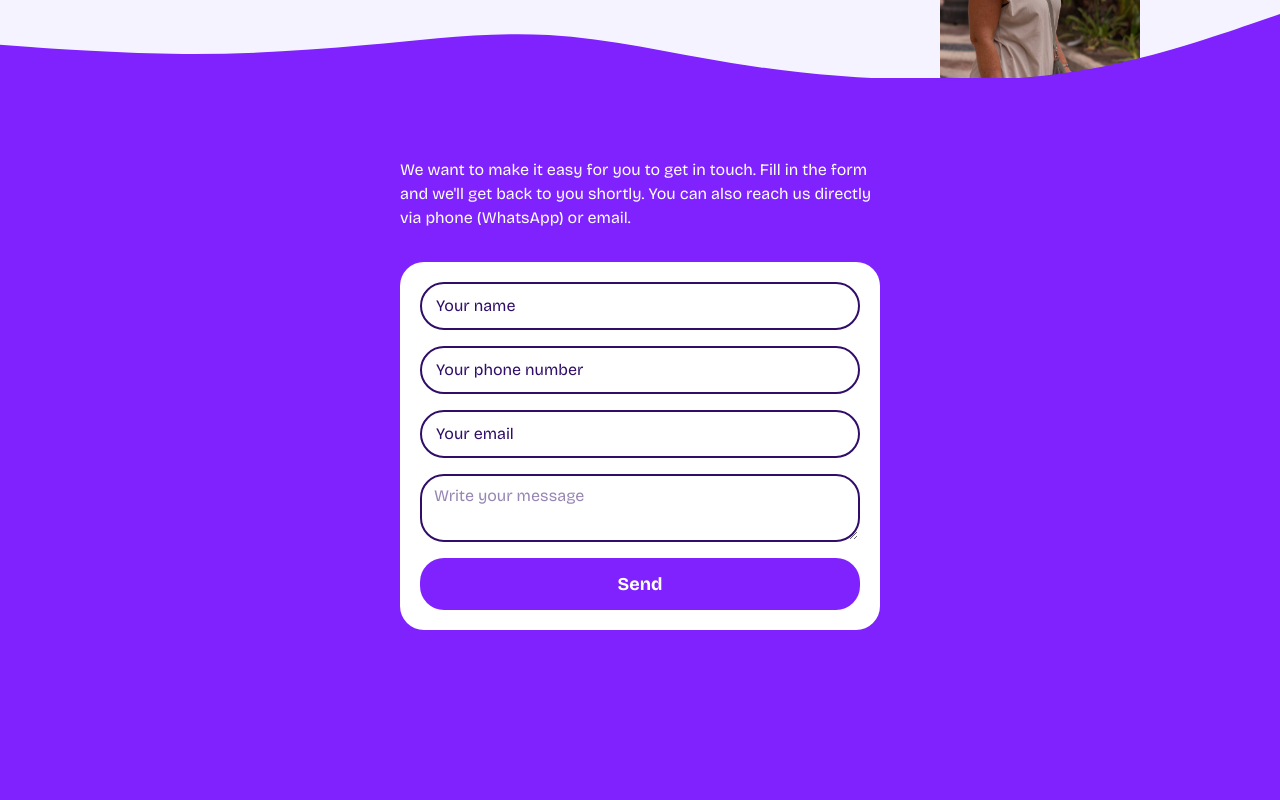
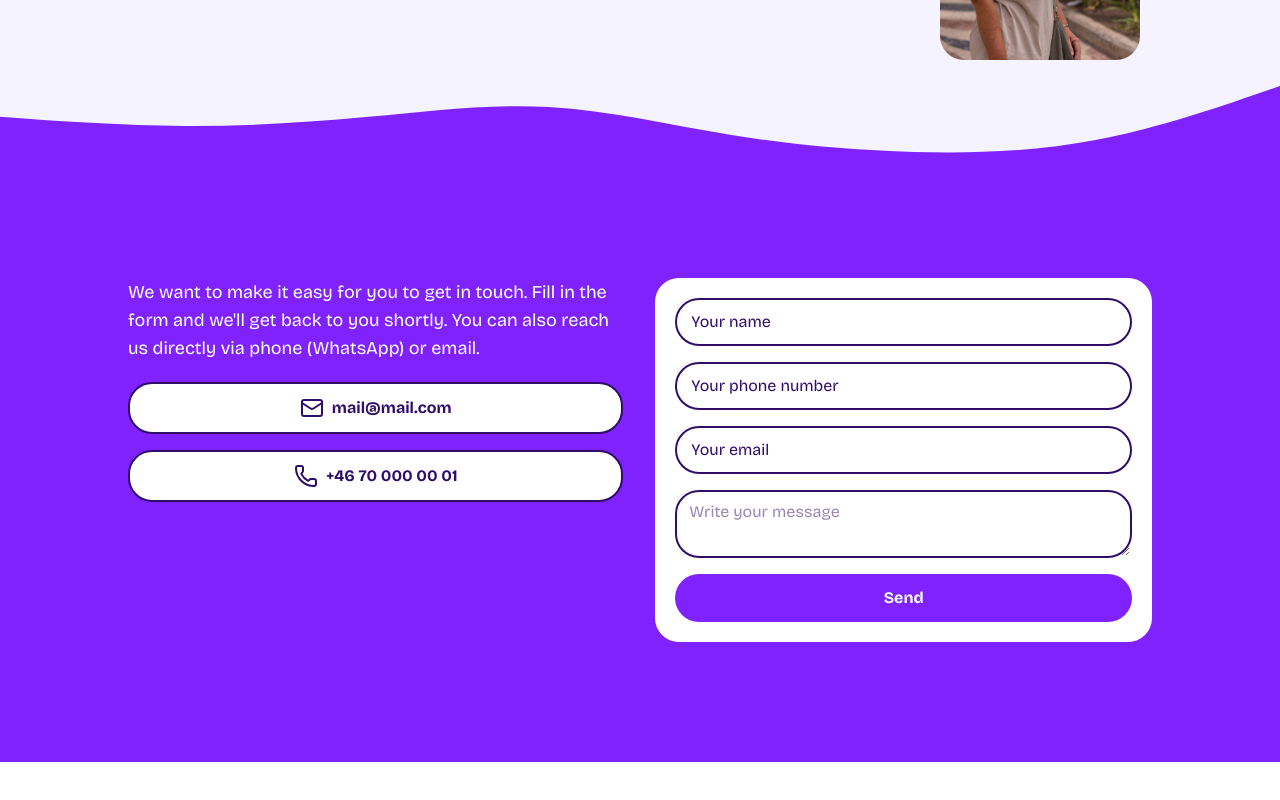
Before and after one commit to scmo-1/TryggHemservice, a Next.js app: page /1 in a window 1280 px wide. Shown: the part 2914-3714 px from the top of the page. After the commit the page ends 3676 px from the top, so only its background shows below. Built offline with nearby package versions, Linux system fonts and the light colour scheme.

Commit message:
add AppButton - changed layout for contactSection

```diff
--- a/src/components/about/AboutSection.jsx
+++ b/src/components/about/AboutSection.jsx
@@ -5,7 +5,7 @@ import * as Lucide from "lucide-react";
 
 function AboutSection({ content }) {
   return (
-    <section className="flex flex-col items-center bg-violet-50 px-3 py-20">
+    <section className="flex flex-col items-center bg-violet-50 px-3 pt-10 pb-40 lg:pb-50">
       <div className="flex max-w-[480px] flex-col gap-5 lg:max-w-[1024px]">
         <div>
           <Label color="light" size="sm">
--- a/src/components/contact/ContactButtons.jsx
+++ b/src/components/contact/ContactButtons.jsx
@@ -1,8 +1,20 @@
 import React from "react";
+import AppLink from "../ui/AppLink";
 import { motion } from "motion/react";
+import AppButton from "../ui/AppButton";
+import { Phone, Mail } from "lucide-react";
 
-function ContactButtons() {
-  return <div>ContactButtons</div>;
+function ContactButtons({ content }) {
+  return (
+    <div className="flex flex-col gap-4">
+      <AppButton color="white">
+        <Mail className="h-6 w-6" /> {content.email}
+      </AppButton>
+      <AppButton color="white">
+        <Phone className="h-6 w-6" /> {content.phone}
+      </AppButton>
+    </div>
+  );
 }
 
 export default ContactButtons;
--- a/src/components/contact/ContactForm.jsx
+++ b/src/components/contact/ContactForm.jsx
@@ -1,9 +1,13 @@
 import React from "react";
 import InputField from "./InputField";
+import AppButton from "../ui/AppButton";
 
 function ContactForm({ content }) {
   return (
-    <form action="#" className="rounded-3xl bg-white p-5 text-violet-950">
+    <form
+      action="#"
+      className="rounded-3xl bg-white p-5 text-violet-950 lg:w-1/2"
+    >
       <fieldset className="flex flex-col gap-4">
         <InputField type={"text"} label={content.name} />
         <InputField type={"tel"} label={content.phone} />
@@ -13,12 +17,9 @@ function ContactForm({ content }) {
           placeholder={content.msg}
           className="rounded-3xl border-2 border-violet-950 p-2 ps-3 focus:outline-2 focus:outline-violet-500"
         ></textarea>
-        <button
-          type="submit"
-          className="text-md rounded-3xl bg-violet-600 p-3 text-lg font-bold text-white hover:bg-violet-400"
-        >
+        <AppButton type="submit" color="purple">
           {content.btn}
-        </button>
+        </AppButton>
       </fieldset>
     </form>
   );
--- a/src/components/contact/ContactSection.jsx
+++ b/src/components/contact/ContactSection.jsx
@@ -2,14 +2,16 @@ import React from "react";
 import Wave from "../ui/Wave";
 import Link from "next/link";
 import ContactForm from "./ContactForm";
+import ContactButtons from "./ContactButtons";
 
 function ContactSection({ content }) {
   return (
-    <section className="p-auto relative flex h-screen flex-col items-center bg-violet-600 p-3 py-20 text-white">
-      <Wave color="dark" className="top-[-8%]" />
-      <div className="flex max-w-[480px] flex-col gap-8">
-        <div>
-          <p>{content.desc}</p>
+    <section className="p-auto relative flex flex-col items-center bg-violet-600 p-3 py-20 text-white">
+      <Wave color="dark" className="top-[-8%] lg:top-[-12%]" />
+      <div className="my-10 flex max-w-[480px] flex-col gap-8 lg:max-w-[1024px] lg:flex-row">
+        <div className="lg:w-1/2">
+          <p className="mb-5 text-lg">{content.desc}</p>
+          <ContactButtons content={content} />
         </div>
         <ContactForm content={content.form} />
       </div>
--- a/src/components/services/ServicesSection.jsx
+++ b/src/components/services/ServicesSection.jsx
@@ -8,7 +8,7 @@ import Wave from "../ui/Wave";
 
 function ServicesSection({ content }) {
   return (
-    <section className="p-auto relative flex flex-col items-center gap-5 bg-violet-50 px-5 py-30 lg:py-40">
+    <section className="p-auto relative flex flex-col items-center gap-5 bg-violet-50 px-5 py-10 lg:py-40">
       <Wave color="light" className="top-[-5%]" />
       <div className="flex max-w-[480px] flex-col gap-5 lg:max-w-[1024px]">
         <div className="self-start">
--- /dev/null
+++ b/src/components/ui/AppButton.jsx
@@ -0,0 +1,23 @@
+"use client";
+import clsx from "clsx";
+import React from "react";
+
+function AppButton({ children, type, color }) {
+  const colors = {
+    purple:
+      "bg-violet-600 text-white hover:text-violet-950 hover:bg-violet-300",
+    white:
+      "bg-white text-violet-950 border-2 border-violet-950 hover:bg-violet-950 hover:text-white",
+  };
+  const base =
+    "text-md flex gap-2 rounded-3xl p-3 text-md font-bold w-full items-center justify-center transition-colors duration-400 ease-in-out cursor-pointer ";
+  return (
+    <div>
+      <button type={type} className={clsx(base, colors[color])}>
+        {children}
+      </button>
+    </div>
+  );
+}
+
+export default AppButton;
```
